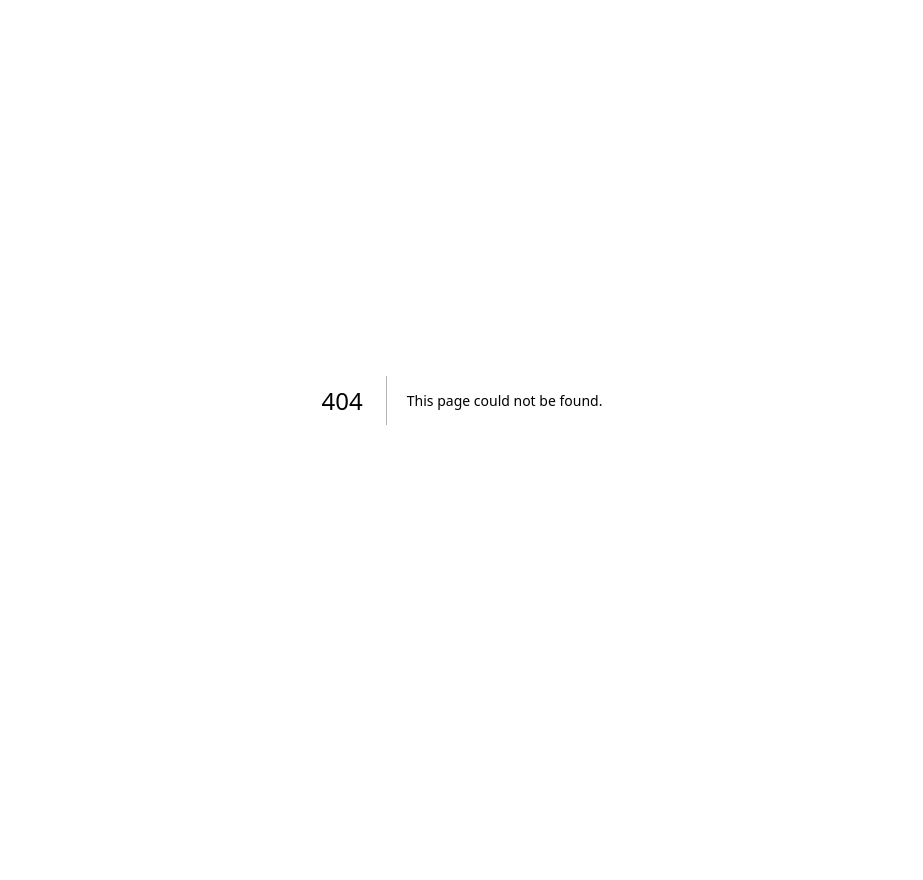
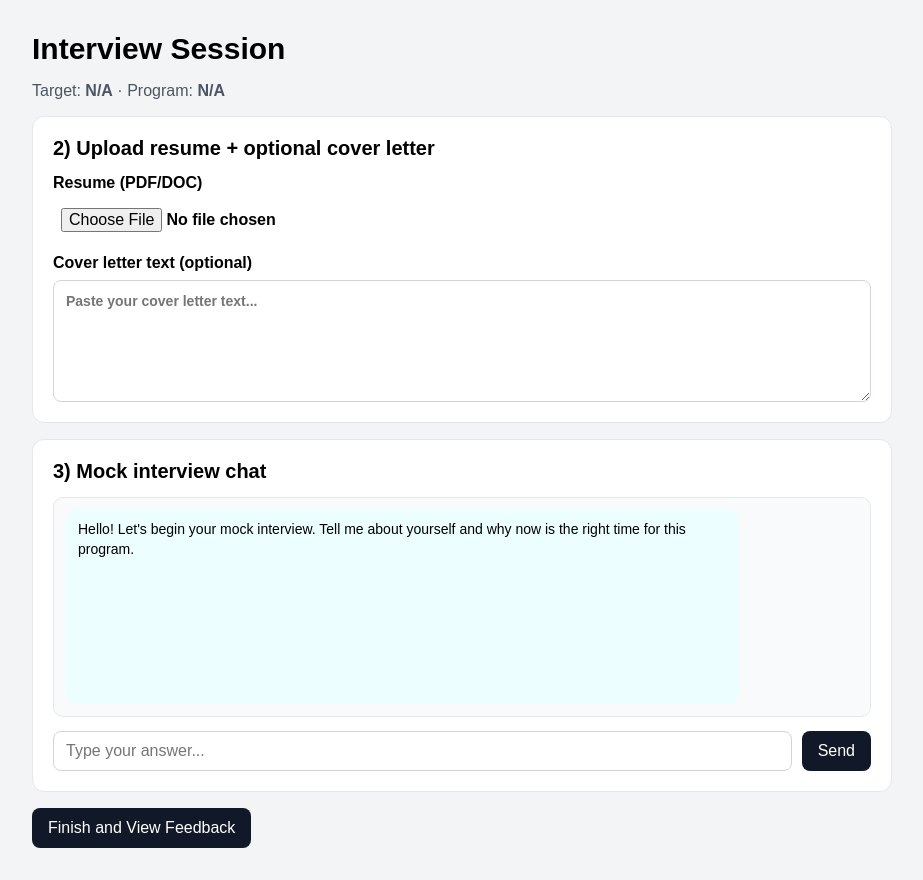
Before and after one commit to Jenny-Jsq/AI-Interviewer, a Next.js app: page /interview in a window 1280 px wide. Before the commit this address had no page. Shown: the whole page, without its empty margins (178-1101 px from the left). Before the commit the page ends 800 px from the top, so only its background shows below. Built offline with nearby package versions, Linux system fonts and the light colour scheme; no server answers.

Commit message:
Create page.tsx

```diff
--- /dev/null
+++ b/app/interview/page.tsx
@@ -0,0 +1,147 @@
+"use client";
+
+import { CSSProperties, useMemo, useState } from "react";
+import { useRouter, useSearchParams } from "next/navigation";
+import ChatWindow from "../../components/ChatWindow";
+import ResumeUpload from "../../components/ResumeUpload";
+import { sendInterviewMessage, startInterviewSession } from "../../lib/api";
+import { ChatMessage } from "../../types";
+
+// Initial assistant greeting used at the start of a session. The interviewer
+// greets the candidate and invites them to introduce themselves.
+const seedMessage: ChatMessage = {
+  id: "assistant-1",
+  role: "assistant",
+  content:
+    "Hello! Let's begin your mock interview. Tell me about yourself and why now is the right time for this program.",
+  timestamp: Date.now(),
+};
+
+export default function InterviewPage() {
+  const router = useRouter();
+  const searchParams = useSearchParams();
+
+  // Pull the school and program IDs from the query string. These values are
+  // required to start an interview session.
+  const schoolId = searchParams.get("schoolId") ?? "";
+  const programId = searchParams.get("programId") ?? "";
+
+  const [resumeFileName, setResumeFileName] = useState("");
+  const [coverLetterText, setCoverLetterText] = useState("");
+  const [messages, setMessages] = useState<ChatMessage[]>([seedMessage]);
+  const [sessionId, setSessionId] = useState<string | undefined>(undefined);
+
+  const canStart = useMemo(() => Boolean(schoolId) && Boolean(programId), [schoolId, programId]);
+
+  // Lazily start the interview session when the candidate sends their first
+  // message. The sessionId returned from the server is saved so that
+  // subsequent turns include it.
+  const handleStartIfNeeded = async () => {
+    if (sessionId || !canStart) return;
+    const response = await startInterviewSession({ schoolId, programId, resumeText: undefined, coverLetterText });
+    if (response?.sessionId) {
+      setSessionId(response.sessionId);
+    }
+  };
+
+  // Handle sending a user message. The entire conversation history along with
+  // school and program identifiers is sent to the backend. The server
+  // responds with the next interviewer question.
+  const handleSendMessage = async (content: string) => {
+    await handleStartIfNeeded();
+
+    const userMessage: ChatMessage = {
+      id: `user-${Date.now()}`,
+      role: "user",
+      content,
+      timestamp: Date.now(),
+    };
+
+    const nextMessages = [...messages, userMessage];
+    setMessages(nextMessages);
+
+    const webhookResponse = await sendInterviewMessage({
+      sessionId,
+      messages: nextMessages,
+      schoolId,
+      programId,
+    });
+
+    const assistantMessage: ChatMessage = {
+      id: `assistant-${Date.now()}`,
+      role: "assistant",
+      content:
+        webhookResponse?.reply ??
+        "Thanks for sharing. Can you give one concrete example where you showed leadership under pressure?",
+      timestamp: Date.now(),
+    };
+
+    setMessages((prev) => [...prev, assistantMessage]);
+  };
+
+  // When the user finishes the mock interview they are redirected to the
+  // results page. The conversation history, session ID and school/program
+  // identifiers are encoded into the query string so the feedback API
+  // endpoint has all the context it needs.
+  const handleFinish = () => {
+    const payload = encodeURIComponent(JSON.stringify(messages));
+    router.push(
+      `/result?messages=${payload}&sessionId=${sessionId ?? ""}&schoolId=${schoolId}&programId=${programId}`,
+    );
+  };
+
+  return (
+    <main style={styles.page}>
+      <div style={styles.container}>
+        <h1 style={styles.h1}>Interview Session</h1>
+        <p style={styles.subtitle}>
+          Target: <strong>{schoolId || "N/A"}</strong> · Program: <strong>{programId || "N/A"}</strong>
+        </p>
+
+        <ResumeUpload
+          resumeFileName={resumeFileName}
+          coverLetterText={coverLetterText}
+          onResumeFileChange={setResumeFileName}
+          onCoverLetterChange={setCoverLetterText}
+        />
+
+        <ChatWindow messages={messages} onSendMessage={handleSendMessage} />
+
+        <button style={styles.button} type="button" onClick={handleFinish}>
+          Finish and View Feedback
+        </button>
+      </div>
+    </main>
+  );
+}
+
+const styles: Record<string, CSSProperties> = {
+  page: {
+    minHeight: "100vh",
+    background: "#f3f4f6",
+    padding: "32px 16px",
+  },
+  container: {
+    maxWidth: 860,
+    margin: "0 auto",
+    display: "grid",
+    gap: 16,
+  },
+  h1: {
+    margin: 0,
+    fontSize: 30,
+  },
+  subtitle: {
+    margin: 0,
+    color: "#4b5563",
+  },
+  button: {
+    justifySelf: "start",
+    padding: "11px 16px",
+    border: "none",
+    borderRadius: 8,
+    background: "#111827",
+    color: "#fff",
+    cursor: "pointer",
+  },
+};
```
